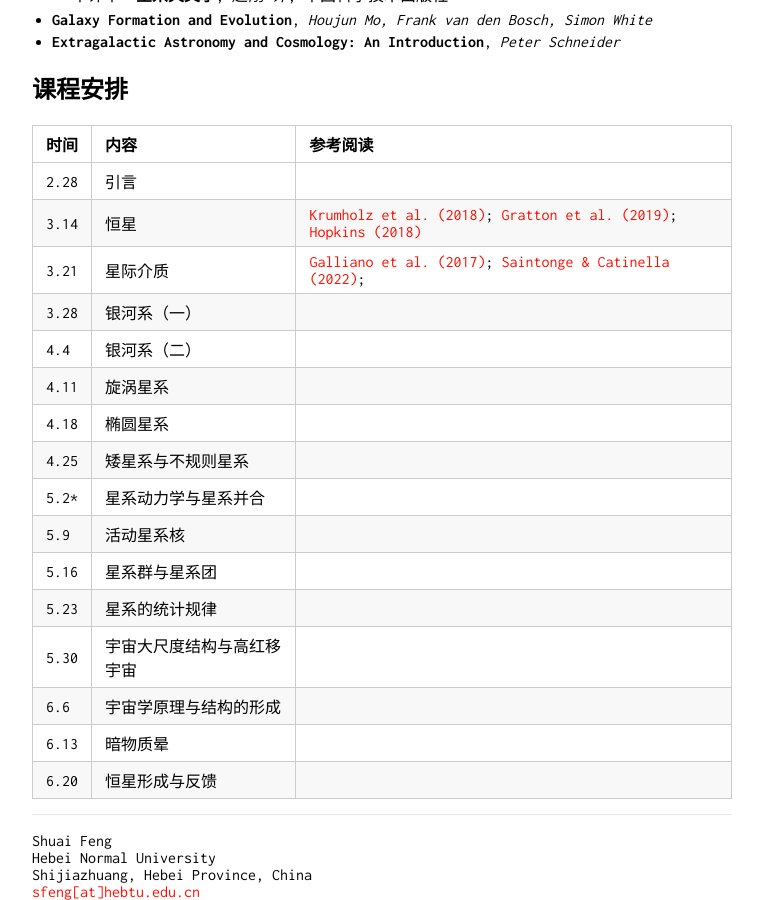
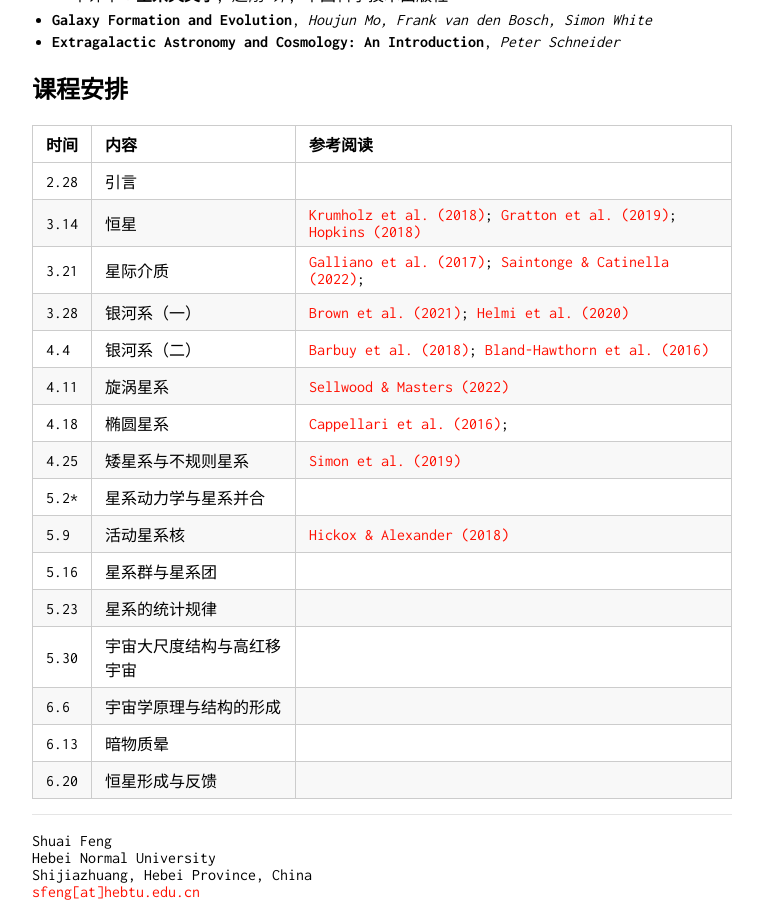
Before and after one commit to fengshuai0210/fengshuai0210.github.io, a Jekyll site: the page built from teaching/Galaxy.md, in a window 1280 px wide and 900 px high, scrolled down 652 px. Shown: the whole window, without its empty margins (258-1021 px from the left). Built offline with Jekyll 4.4.1, drawn with Linux system fonts in a browser that asks for light colours; our own code applies the rules of GitHub Pages for plain Markdown files.

Commit message:
Update Galaxy.md

```diff
--- a/teaching/Galaxy.md
+++ b/teaching/Galaxy.md
@@ -24,13 +24,13 @@ layout: default
 2.28 | 引言 |
 3.14 | 恒星 | [Krumholz et al. (2018)](https://arxiv.org/abs/1812.01615); [Gratton et al. (2019)](https://arxiv.org/abs/1911.02835); [Hopkins (2018)](https://arxiv.org/abs/1807.09949)
 3.21 | 星际介质 | [Galliano et al. (2017)](https://arxiv.org/abs/1711.07434); [Saintonge & Catinella (2022)](https://arxiv.org/abs/2202.00690);
-3.28 | 银河系（一）|
-4.4  | 银河系（二）|
-4.11 | 旋涡星系 |
-4.18 | 椭圆星系 |
-4.25 | 矮星系与不规则星系 |
+3.28 | 银河系（一）| [Brown et al. (2021)](https://arxiv.org/abs/2102.11712); [Helmi et al. (2020)](https://arxiv.org/abs/2002.04340)
+4.4  | 银河系（二）| [Barbuy et al. (2018)](https://arxiv.org/abs/1805.01142); [Bland-Hawthorn et al. (2016)](https://arxiv.org/abs/1602.07702)
+4.11 | 旋涡星系 | [Sellwood & Masters (2022)](https://arxiv.org/abs/2110.05615)
+4.18 | 椭圆星系 | [Cappellari et al. (2016)](https://arxiv.org/abs/1602.04267);
+4.25 | 矮星系与不规则星系 | [Simon et al. (2019)](https://arxiv.org/abs/1901.05465)
 5.2* | 星系动力学与星系并合 |
-5.9  | 活动星系核 |
+5.9  | 活动星系核 | [Hickox & Alexander (2018)](https://arxiv.org/abs/1806.04680)
 5.16 | 星系群与星系团 |
 5.23 | 星系的统计规律 |
 5.30 | 宇宙大尺度结构与高红移宇宙 |
```
